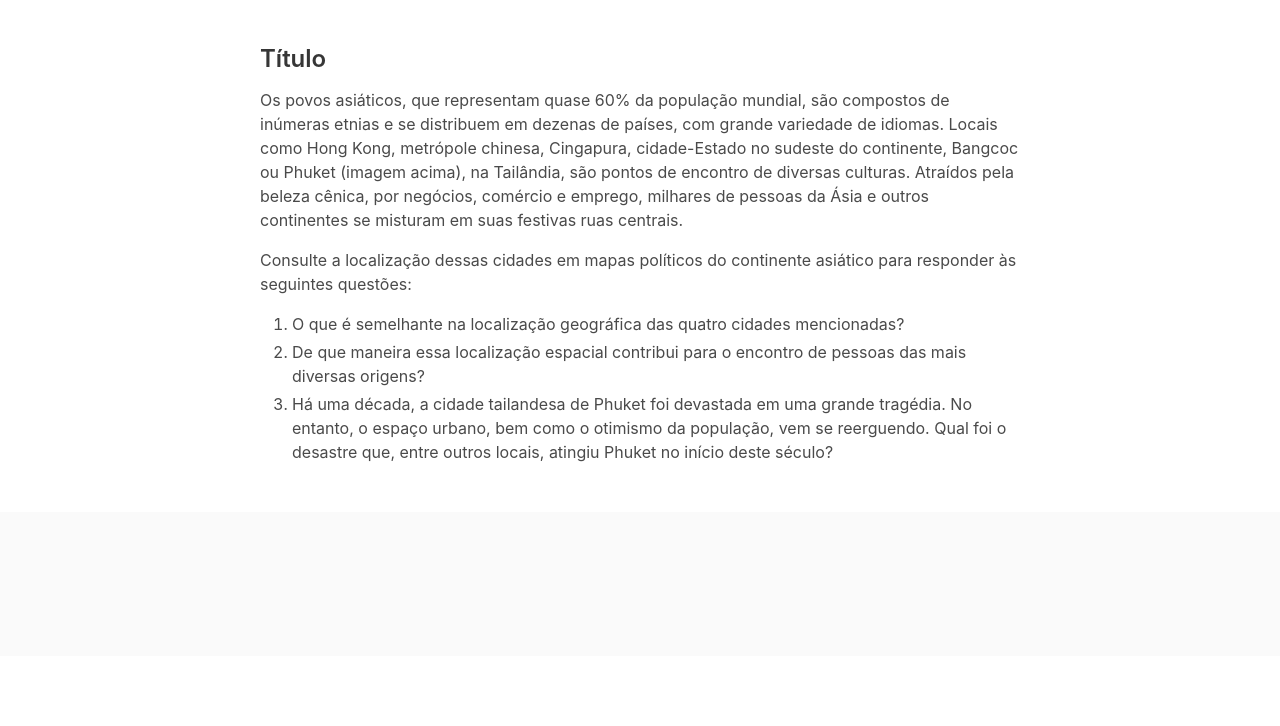
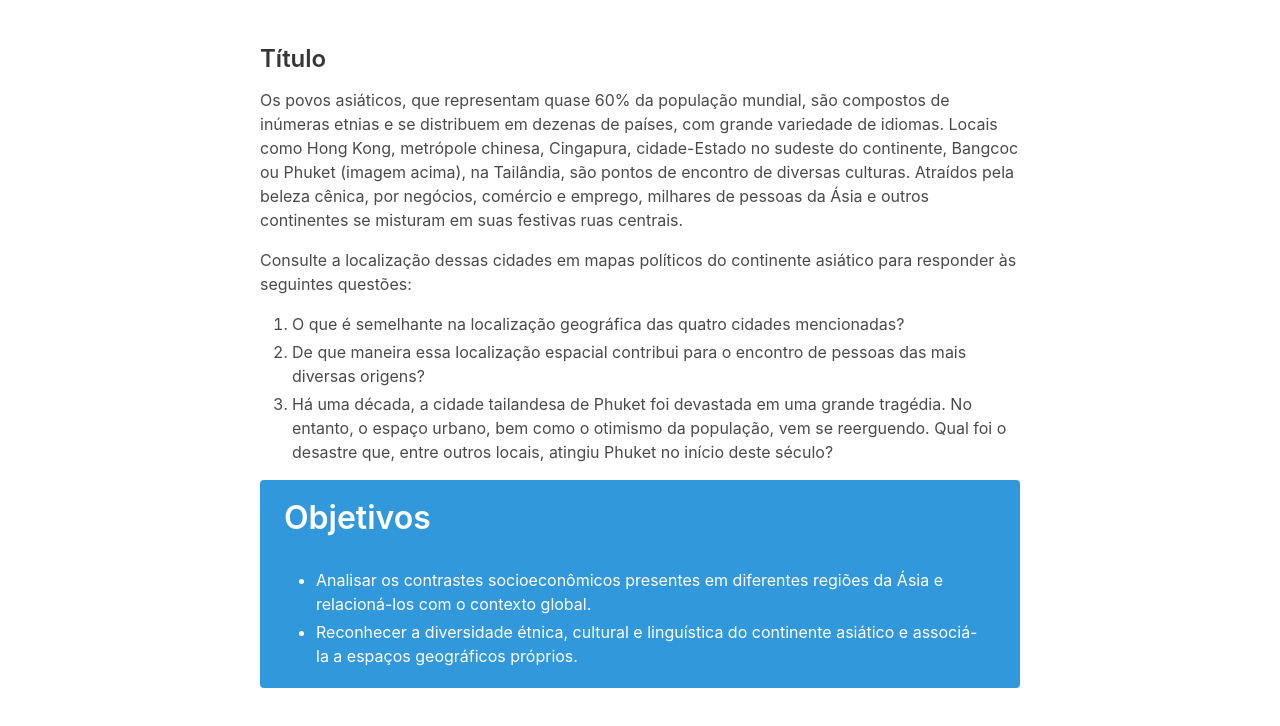
Before and after one commit to Dougllaz86/Prototipo02, a website: page index.html in a window 1280 px wide. Shown: the part 702-1428 px from the top of the page. Before the commit the page ends 1358 px from the top, so only its background shows below. Drawn offline with Linux system fonts and the light colour scheme.

Commit message:
info-box

```diff
--- a/index.html
+++ b/index.html
@@ -39,6 +39,15 @@
               <li>Há uma década, a cidade tailandesa de Phuket foi devastada em uma grande tragédia. No entanto, o espaço urbano, bem como o otimismo da população, vem se reerguendo. Qual foi o desastre que, entre outros locais, atingiu Phuket no
                 início deste século?</li>
             </ol>
+            <div class="tile">
+              <article class="notification is-info">
+                <p class="title">Objetivos</p>
+                <ul>
+                  <li>Analisar os contrastes socioeconômicos presentes em diferentes regiões da Ásia e relacioná-los com o contexto global.</li>
+                  <li>Reconhecer a diversidade étnica, cultural e linguística do continente asiático e associá-la a espaços geográficos próprios.</li>
+                </ul>
+              </article>
+            </div>
           </div>
         </div>
       </div>
```
Also changed, not shown: 1 other file.
